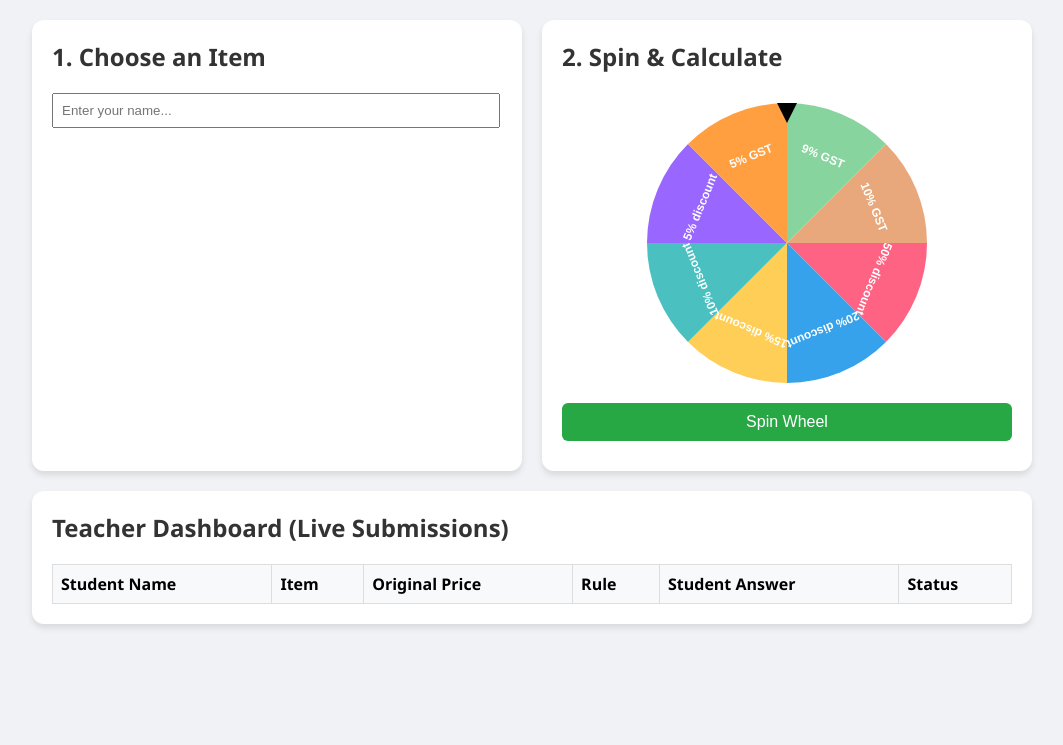
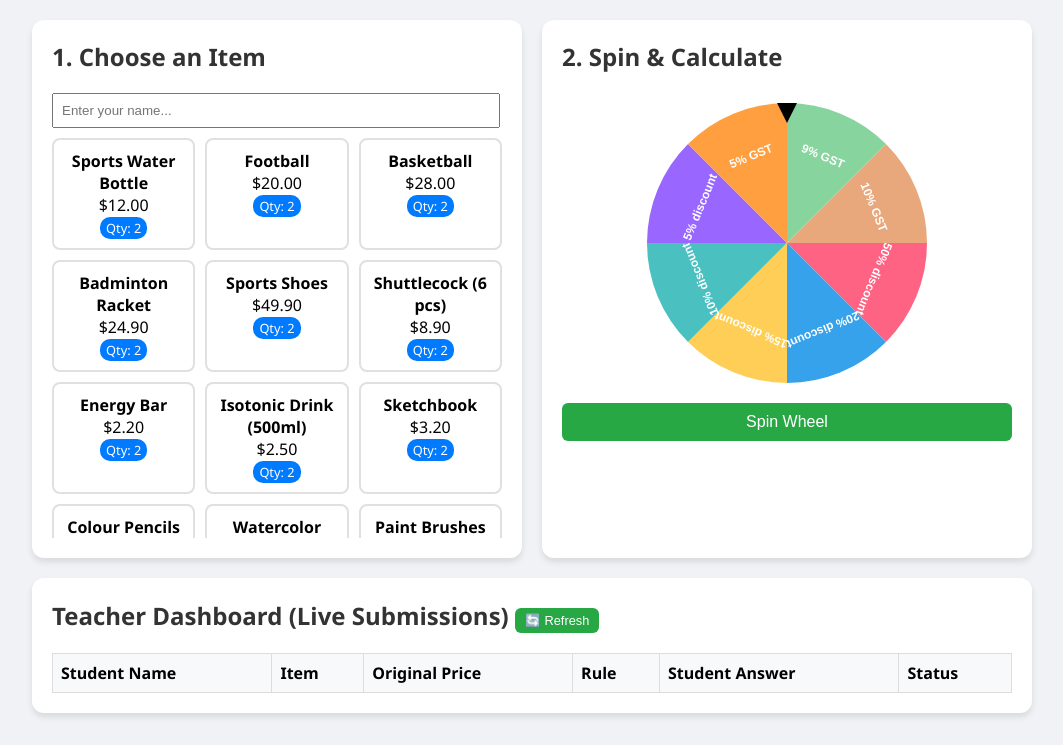
Before and after one commit to swt3stanthonyps/gst-discount-game, a plain HTML site: page index.html in a window 1280 px wide. Shown: the whole page, without its empty margins (108-1171 px from the left). Drawn offline with Linux system fonts and the light colour scheme; no server answers.

Commit message:
Update index.html

```diff
--- a/index.html
+++ b/index.html
@@ -30,9 +30,6 @@
         .correct { color: green; font-weight: bold; }
         .wrong { color: red; font-weight: bold; }
     </style>
-    <!-- Firebase Libraries -->
-    <script src="https://www.gstatic.com/firebasejs/8.10.1/firebase-app.js"></script>
-    <script src="https://www.gstatic.com/firebasejs/8.10.1/firebase-database.js"></script>
 </head>
 <body>
 
@@ -62,7 +59,7 @@
 
     <!-- Teacher Live Dashboard -->
     <div class="card teacher-panel">
-        <h2>Teacher Dashboard (Live Submissions)</h2>
+        <h2>Teacher Dashboard (Live Submissions) <button onclick="fetchData()" style="width: auto; padding: 5px 10px; font-size: 0.8rem;">🔄 Refresh</button></h2>
         <table>
             <thead>
                 <tr>
@@ -80,47 +77,75 @@
 </div>
 
 <script>
-    // --- 1. FIREBASE CONFIGURATION (Replace with your credentials) ---
-    const firebaseConfig = {
-        apiKey: "YOUR_API_KEY",
-        authDomain: "YOUR_PROJECT_ID.firebaseapp.com",
-        databaseURL: "https://YOUR_PROJECT_ID-default-rtdb.firebaseio.com",
-        projectId: "YOUR_PROJECT_ID",
-        storageBucket: "YOUR_PROJECT_ID.appspot.com",
-        messagingSenderId: "YOUR_SENDER_ID",
-        appId: "YOUR_APP_ID"
-    };
-    firebase.initializeApp(firebaseConfig);
-    const db = firebase.database();
+    // --- 1. CONFIGURATION (Replace with your actual keys) ---
+    const BIN_ID = "YOUR_JSONBIN_BIN_ID";
+    const API_KEY = "YOUR_JSONBIN_MASTER_KEY";
+    const API_URL = `https://api.jsonbin.io/v3/b/${BIN_ID}`;
 
-    // --- 2. GAME DATA ---
+    // --- 2. ALL 48 ITEMS FROM YOUR IMAGE ---
     const initialItems = [
-        { id: 1, name: "Sports Water Bottle", price: 12.00 }, { id: 2, name: "Football", price: 20.00 },
-        { id: 3, name: "Basketball", price: 28.00 }, { id: 4, name: "Badminton Racket", price: 24.90 },
-        { id: 5, name: "Sports Shoes", price: 49.90 }, { id: 6, name: "Shuttlecock (6 pcs)", price: 8.90 },
-        { id: 7, name: "Energy Bar", price: 2.20 }, { id: 8, name: "Isotonic Drink", price: 2.50 },
-        { id: 9, name: "Sketchbook", price: 3.20 }, { id: 10, name: "Colour Pencils", price: 6.90 },
-        { id: 11, name: "Watercolor Set", price: 12.90 }, { id: 12, name: "Paint Brushes", price: 5.90 },
-        { id: 13, name: "Acrylic Paint Set", price: 15.90 }, { id: 14, name: "Artist Palette", price: 3.50 },
-        { id: 15, name: "Drawing Pencil Set", price: 7.90 }, { id: 16, name: "Eraser", price: 0.90 },
-        { id: 17, name: "Ball Pen", price: 1.20 }, { id: 18, name: "Gel Pen", price: 2.00 },
-        { id: 19, name: "Mechanical Pencil", price: 2.50 }, { id: 20, name: "Highlighter", price: 1.80 },
-        { id: 21, name: "Notebook A5", price: 2.50 }, { id: 22, name: "Sticky Notes", price: 2.20 },
-        { id: 23, name: "Scissors", price: 4.50 }, { id: 24, name: "Glue Stick", price: 2.00 },
-        { id: 25, name: "Pocky", price: 2.20 }, { id: 26, name: "Oreo Cookies", price: 2.80 },
-        { id: 27, name: "Cup Noodles", price: 2.00 }, { id: 28, name: "Yeo's Mango Drink", price: 1.60 },
-        { id: 29, name: "Potato Chips", price: 3.20 }, { id: 30, name: "Chocolate Bar", price: 2.50 },
-        { id: 31, name: "Juice Box", price: 1.50 }, { id: 32, name: "Bottled Water", price: 1.20 },
-        { id: 33, name: "Rubik's Cube", price: 12.90 }, { id: 34, name: "UNO Cards", price: 11.90 },
-        { id: 35, name: "Game Controller", price: 39.90 }, { id: 36, name: "Dinosaur Toy", price: 15.90 },
-        { id: 37, name: "Puzzle (500 pcs)", price: 16.90 }, { id: 38, name: "Building Blocks", price: 24.90 },
-        { id: 39, name: "Playing Cards", price: 3.90 }, { id: 40, name: "Collectible Figure", price: 14.90 },
-        { id: 41, name: "Apples (4 pcs)", price: 4.90 }, { id: 42, name: "Oranges (4 pcs)", price: 5.20 },
-        { id: 43, name: "Bananas (1 bunch)", price: 3.50 }, { id: 44, name: "Carrots (500g)", price: 2.20 },
-        { id: 45, name: "Broccoli", price: 2.80 }, { id: 46, name: "Eggs (10 pcs)", price: 4.80 },
-        { id: 47, name: "Rice (5kg)", price: 12.90 }, { id: 48, name: "Cooking Oil (2L)", price: 9.90 }
+        // Sports & Fitness
+        { id: 1, name: "Sports Water Bottle", price: 12.00 },
+        { id: 2, name: "Football", price: 20.00 },
+        { id: 3, name: "Basketball", price: 28.00 },
+        { id: 4, name: "Badminton Racket", price: 24.90 },
+        { id: 5, name: "Sports Shoes", price: 49.90 },
+        { id: 6, name: "Shuttlecock (6 pcs)", price: 8.90 },
+        { id: 7, name: "Energy Bar", price: 2.20 },
+        { id: 8, name: "Isotonic Drink (500ml)", price: 2.50 },
+
+        // Art Studio
+        { id: 9, name: "Sketchbook", price: 3.20 },
+        { id: 10, name: "Colour Pencils (12 colours)", price: 6.90 },
+        { id: 11, name: "Watercolor Paint Set", price: 12.90 },
+        { id: 12, name: "Paint Brushes (5 pcs)", price: 5.90 },
+        { id: 13, name: "Acrylic Paint Set", price: 15.90 },
+        { id: 14, name: "Artist Palette", price: 3.50 },
+        { id: 15, name: "Drawing Pencil Set", price: 7.90 },
+        { id: 16, name: "Eraser", price: 0.90 },
+
+        // Stationery
+        { id: 17, name: "Ball Pen", price: 1.20 },
+        { id: 18, name: "Gel Pen", price: 2.00 },
+        { id: 19, name: "Mechanical Pencil", price: 2.50 },
+        { id: 20, name: "Highlighter", price: 1.80 },
+        { id: 21, name: "Notebook A5", price: 2.50 },
+        { id: 22, name: "Sticky Notes", price: 2.20 },
+        { id: 23, name: "Scissors", price: 4.50 },
+        { id: 24, name: "Glue Stick", price: 2.00 },
+
+        // Snacks & Drinks
+        { id: 25, name: "Pocky", price: 2.20 },
+        { id: 26, name: "Oreo Cookies", price: 2.80 },
+        { id: 27, name: "Cup Noodles", price: 2.00 },
+        { id: 28, name: "Yeo's Mango Drink", price: 1.60 },
+        { id: 29, name: "Potato Chips", price: 3.20 },
+        { id: 30, name: "Chocolate Bar", price: 2.50 },
+        { id: 31, name: "Juice Box", price: 1.50 },
+        { id: 32, name: "Bottled Water", price: 1.20 },
+
+        // Fun & Play
+        { id: 33, name: "Rubik's Cube", price: 12.90 },
+        { id: 34, name: "UNO Cards", price: 11.90 },
+        { id: 35, name: "Game Controller", price: 39.90 },
+        { id: 36, name: "Dinosaur Toy", price: 15.90 },
+        { id: 37, name: "Puzzle (500 pcs)", price: 16.90 },
+        { id: 38, name: "Building Blocks", price: 24.90 },
+        { id: 39, name: "Playing Cards", price: 3.90 },
+        { id: 40, name: "Collectible Figure", price: 14.90 },
+
+        // Grocery Essentials
+        { id: 41, name: "Apples (4 pcs)", price: 4.90 },
+        { id: 42, name: "Oranges (4 pcs)", price: 5.20 },
+        { id: 43, name: "Bananas (1 bunch)", price: 3.50 },
+        { id: 44, name: "Carrots (500g)", price: 2.20 },
+        { id: 45, name: "Broccoli", price: 2.80 },
+        { id: 46, name: "Eggs (10 pcs)", price: 4.80 },
+        { id: 47, name: "Rice (5kg)", price: 12.90 },
+        { id: 48, name: "Cooking Oil (2L)", price: 9.90 }
     ];
 
+    // --- 3. WHEEL OPTIONS FROM YOUR IMAGE ---
     const wheelOptions = [
         { label: "50% discount", type: "discount", val: 0.50 },
         { label: "20% discount", type: "discount", val: 0.20 },
@@ -134,28 +159,50 @@
 
     let selectedItem = null;
     let selectedRule = null;
-    let currentStock = {};
+    let dbData = { inventory: {}, submissions: [] };
 
-    // Initialize Database Stock if empty
-    db.ref('inventory').once('value', snapshot => {
-        if (!snapshot.exists()) {
-            let initData = {};
-            initialItems.forEach(item => { initData[item.id] = 2; });
-            db.ref('inventory').set(initData);
+    // --- 4. SYNC WITH JSONBIN ---
+    async function fetchData() {
+        if (BIN_ID === "YOUR_JSONBIN_BIN_ID") return;
+        try {
+            const res = await fetch(API_URL, {
+                headers: { "X-Master-Key": API_KEY }
+            });
+            const data = await res.json();
+            dbData = data.record || { inventory: {}, submissions: [] };
+            renderItems();
+            renderDashboard();
+        } catch (e) {
+            console.error("Error fetching data", e);
         }
-    });
+    }
 
-    // --- 3. LIVE INVENTORY UPDATES ---
-    db.ref('inventory').on('value', snapshot => {
-        currentStock = snapshot.val() || {};
-        renderItems();
-    });
+    async function saveData() {
+        if (BIN_ID === "YOUR_JSONBIN_BIN_ID") return;
+        try {
+            await fetch(API_URL, {
+                method: "PUT",
+                headers: {
+                    "Content-Type": "application/json",
+                    "X-Master-Key": API_KEY
+                },
+                body: JSON.stringify(dbData)
+            });
+            fetchData();
+        } catch (e) {
+            console.error("Error saving data", e);
+        }
+    }
+
+    // Auto-poll every 3 seconds for live sync
+    setInterval(fetchData, 3000);
 
     function renderItems() {
         const listDiv = document.getElementById('itemsList');
         listDiv.innerHTML = '';
         initialItems.forEach(item => {
-            const qty = currentStock[item.id] !== undefined ? currentStock[item.id] : 2;
+            // Default stock starts at 2
+            const qty = dbData.inventory[item.id] !== undefined ? dbData.inventory[item.id] : 2;
             const div = document.createElement('div');
             div.className = `item-card ${qty <= 0 ? 'out-of-stock' : ''} ${selectedItem?.id === item.id ? 'selected' : ''}`;
             div.innerHTML = `<strong>${item.name}</strong><br>$${item.price.toFixed(2)}<br><span class="badge">Qty: ${qty}</span>`;
@@ -172,7 +219,28 @@
         });
     }
 
-    // --- 4. WHEEL CANVAS ---
+    function renderDashboard() {
+        const tbody = document.getElementById('dashboardBody');
+        tbody.innerHTML = '';
+        const subs = dbData.submissions || [];
+        [...subs].reverse().forEach(sub => {
+            const row = document.createElement('tr');
+            row.innerHTML = `
+                <td>${sub.studentName}</td>
+                <td>${sub.item}</td>
+                <td>$${sub.originalPrice.toFixed(2)}</td>
+                <td>${sub.rule}</td>
+                <td>$${sub.studentAnswer.toFixed(2)}</td>
+                <td class="${sub.isCorrect ? 'correct' : 'wrong'}">${sub.isCorrect ? 'SUCCESS ✅' : 'FAILED ❌'}</td>
+            `;
+            tbody.appendChild(row);
+        });
+    }
+
+    // Initial render
+    renderItems();
+
+    // --- 5. WHEEL DRAWING ---
     const canvas = document.getElementById('wheelCanvas');
     const ctx = canvas.getContext('2d');
     const colors = ['#FF6384', '#36A2EB', '#FFCE56', '#4BC0C0', '#9966FF', '#FF9F40', '#88D49E', '#E8A87C'];
@@ -190,7 +258,6 @@
             ctx.arc(150, 150, 140, sliceAngle, sliceAngle + arc);
             ctx.fill();
 
-            // Text Label
             ctx.save();
             ctx.fillStyle = "#ffffff";
             ctx.font = "bold 12px Arial";
@@ -200,7 +267,6 @@
             ctx.restore();
         }
 
-        // Center Pin Pointer
         ctx.fillStyle = "black";
         ctx.beginPath();
         ctx.moveTo(140, 10); ctx.lineTo(160, 10); ctx.lineTo(150, 30);
@@ -222,7 +288,7 @@
         function animateWheel(timestamp) {
             if (!startTime) startTime = timestamp;
             let progress = timestamp - startTime;
-            let easeOut = Math.pow(progress / duration - 1, 3) + 1; // Cubic ease out
+            let easeOut = Math.pow(progress / duration - 1, 3) + 1;
             let currentAngle = startAngle + easeOut * totalRotation;
 
             drawWheel(currentAngle);
@@ -232,32 +298,32 @@
             } else {
                 let finalAngle = currentAngle % (Math.PI * 2);
                 let sliceArc = (2 * Math.PI) / wheelOptions.length;
-                // Compute winning index relative to top pointer (3PI/2 radians)
                 let winningIndex = Math.floor(((Math.PI * 2 - (finalAngle % (Math.PI * 2))) + Math.PI * 1.5) % (Math.PI * 2) / sliceArc);
                 selectedRule = wheelOptions[winningIndex];
 
                 document.getElementById('wheelResultText').innerText = selectedRule.label;
                 document.getElementById('calcSection').style.display = 'block';
                 document.getElementById('feedback').innerText = '';
+                document.getElementById('spinBtn').disabled = false;
             }
         }
         requestAnimationFrame(animateWheel);
     }
 
-    // --- 5. VERIFICATION & DEDUCTION ---
-    function submitAnswer() {
+    // --- 6. SUBMISSION & VERIFICATION ---
+    async function submitAnswer() {
         const studentName = document.getElementById('studentName').value.trim();
         const studentAns = parseFloat(document.getElementById('studentAnswer').value);
         if (isNaN(studentAns)) { alert("Please enter a valid price!"); return; }
 
-        // Compute correct answer
+        // Calculate correct price
         let correctPrice = selectedItem.price;
         if (selectedRule.type === 'discount') {
             correctPrice = correctPrice * (1 - selectedRule.val);
         } else {
             correctPrice = correctPrice * (1 + selectedRule.val);
         }
-        correctPrice = Math.round(correctPrice * 100) / 100; // Round to 2 decimals
+        correctPrice = Math.round(correctPrice * 100) / 100;
 
         const isCorrect = Math.abs(studentAns - correctPrice) < 0.01;
         const feedbackEl = document.getElementById('feedback');
@@ -266,17 +332,17 @@
             feedbackEl.innerText = "🎉 Correct! Good job!";
             feedbackEl.style.color = "green";
 
-            // Deduct stock in Firebase Database live
-            db.ref(`inventory/${selectedItem.id}`).transaction(currentQty => {
-                return (currentQty || 1) - 1;
-            });
+            // Deduct inventory stock
+            const currentQty = dbData.inventory[selectedItem.id] !== undefined ? dbData.inventory[selectedItem.id] : 2;
+            dbData.inventory[selectedItem.id] = Math.max(0, currentQty - 1);
         } else {
             feedbackEl.innerText = "❌ Incorrect amount. Please try again!";
             feedbackEl.style.color = "red";
         }
 
-        // Push submission log to Teacher Dashboard via Firebase
-        db.ref('submissions').push({
+        // Record student submission
+        if (!dbData.submissions) dbData.submissions = [];
+        dbData.submissions.push({
             studentName,
             item: selectedItem.name,
             originalPrice: selectedItem.price,
@@ -285,23 +351,9 @@
             isCorrect,
             timestamp: Date.now()
         });
+
+        await saveData();
     }
-
-    // --- 6. LIVE TEACHER DASHBOARD ---
-    db.ref('submissions').on('child_added', snapshot => {
-        const sub = snapshot.val();
-        const tbody = document.getElementById('dashboardBody');
-        const row = document.createElement('tr');
-        row.innerHTML = `
-            <td>${sub.studentName}</td>
-            <td>${sub.item}</td>
-            <td>$${sub.originalPrice.toFixed(2)}</td>
-            <td>${sub.rule}</td>
-            <td>$${sub.studentAnswer.toFixed(2)}</td>
-            <td class="${sub.isCorrect ? 'correct' : 'wrong'}">${sub.isCorrect ? 'SUCCESS ✅' : 'FAILED ❌'}</td>
-        `;
-        tbody.prepend(row); // Most recent attempts at top
-    });
 </script>
 
 </body>
```
